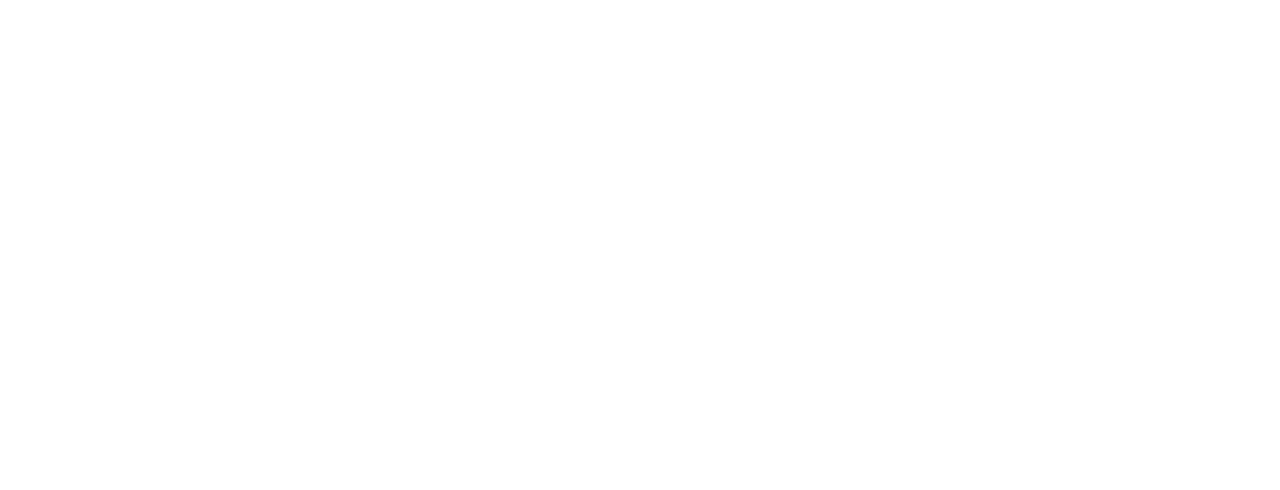
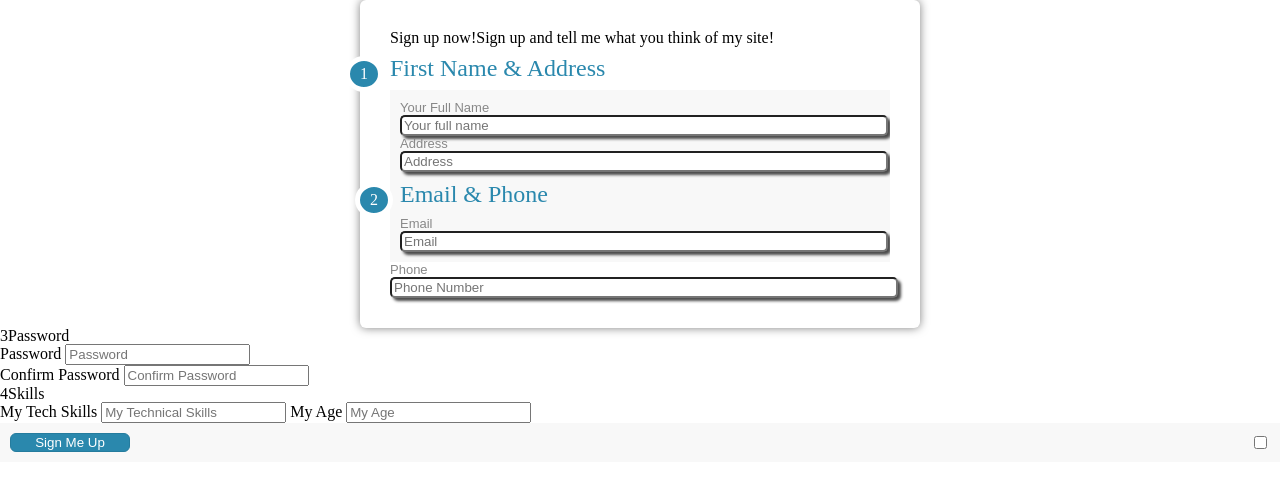
Before and after one commit to Willyb15/fancy-forms, a plain HTML site: page index.html in a window 1280 px wide. Drawn offline with Linux system fonts and the light colour scheme.

Commit message:
Created New Form, Abandoned Old
Created new form with index2.html and styles2.css. Abandoned original
index.html and styles.css forms as they were learning tools and what
started as learning tool from became a mess

```diff
--- /dev/null
+++ b/css/styles.css
@@ -0,0 +1,90 @@
+#form-wrapper{
+	width: 500px;
+	padding: 30px;
+/*padding 30 px is the same as...
+padding: 30px 30px 30px;
+padding: 30px 30px 30px 30px;
+padding-top:30px; */
+
+margin: auto;
+background-color: #fff;
+border-radius: 6px;
+box-shadow:0px 0px 10px rgba(0,0,0,0.5);
+}
+
+#sign-up h1{
+background-color: #2a88ad;
+padding: 20px 30px 15px;
+color: #fff;
+/*working with corners instead of sides with border radius*/
+border-radius: 10px 10px 0px 0px;
+text-shadow:3px 3px 3px rgba(0,0,0,.8);
+font-size: 30px;
+box-shadow: 0px 2px 2px 0px rgba(255,255,255,0.17);
+text-align: left;
+}
+
+#sign-up h1 span {
+	margin-top: 10px;
+	font-size: 14px;
+	display: block;
+}
+
+#form-wrapper .section{
+	font-size: 24px;
+	color: #2a88ad;
+	/*margin bottom: 10px;
+	  margin top: 10px;*/
+	margin: 10px 0px;
+
+
+}
+#form-wrapper .section span{
+	background-color: #2a88ad;
+	padding: 5px 10px;
+	border-radius: 50%;
+	color: #fff;
+	border: 5px solid #fff;
+	font-size: 16px;
+	margin-left: -45px;
+	position: absolute;
+
+}
+#form-wrapper label{
+	display: block;
+	font:13px Arial, sans-serif;
+	color: #888;
+}
+
+#form-wrapper input{
+	display: block;
+	box-shadow: 3px 3px 3px rgba(0,0,0,.7);
+	width: 100%;
+	border-radius: 5px;
+}
+
+.inner-wrapper{
+	background-color: black;
+}
+
+.form-wrapper{
+	padding:10px;
+	background-color: #f8f8f8;
+	overflow: hidden;
+
+}
+
+input[type=submit]{
+	background:#2a88ad;
+	border-radius: 6px;
+	color:white;
+	border: 1px solid #257c9e;
+	cursor: pointer;
+	width: 120px;
+	float: left;
+}
+
+.privacy {
+	float: right;
+	font: 12;
+}
--- /dev/null
+++ b/css/styles2.css
@@ -0,0 +1,52 @@
+html{
+	background-color: white;
+}
+body{
+	width: 100%;
+	max-width: 500px;
+	margin: auto;
+	background-color: #f4f7f8;
+	padding: 20px;
+	border-radius:10px;
+	font-family: 'Spicy Rice', cursive;
+}
+
+input, textarea, select {
+	font-family: "Spicy Rice", cursive;
+	border:none;
+	border-radius: 4px;
+	font-size: 16px;
+	margin: 0px 0px 30px 0px;
+	padding: 7px;
+	background-color: #e8eeef;
+	color:#8a97a0;
+	width:100%;
+	max-width: 100%;
+}
+
+.legend{
+	margin-bottom: 10px;
+	font-size: 26px;
+}
+
+.number{
+	background-color: #1abc9c;
+	color: #fff;
+	height: 30px;
+	width: 30px;
+	font-size: 12px;
+	margin-right: 5px;
+	text-align: center;
+	display: inline-block;
+	border-radius: 15px 15px 15px 0px;
+	line-height: 30px;
+}
+input[type="submit"]{
+	display: block;
+	padding: 19px 39px;
+	color:#fff;
+	background: #1abc9c;
+	font-size: 18px;
+	text-align: center;
+	margin-bottom: 10px;
+}
--- a/index.html
+++ b/index.html
@@ -3,10 +3,76 @@
 <head>
 	<title></title>
 <link rel="stylesheet" type="text/css" href="css/reset.css">
+<link rel="stylesheet" type="text/css" href="css/styles.css">
+
 </head>
 <body>
-	<form id="sign-up-form">
+	<div id="form-wrapper">
+		<form>
 
-	</form>
+				<h1>Sign up now!<span>Sign up and tell me what you think of my site!</span></h1>
+
+
+
+				<div class="section"><span>1</span> First Name & Address</div>
+
+				<div class="form-wrapper">
+					<label> Your Full Name
+						<input type="text" name="fullName" placeholder="Your full name" value="">
+					</label>
+				<div
+
+				</div>
+				<label>Address
+				<input type="text" name="address1" placeholder="Address" value=""></label>
+				</div>
+
+				<div class="section"><span>2</span>Email & Phone</div>
+
+					<label>Email
+					<input type="email" name="email" placeholder="Email" value=""></label>
+				</div>
+
+					<label>Phone
+					<input type="phone" name="phoneNumber" placeholder="Phone Number" value=""></label>
+				</div>
+
+				<div class="section"><span>3</span>Password</div>
+
+					<label>Password
+					<input type="password" name="password" placeholder="Password" value=""></label>
+				</div>
+
+				<div class="password-confirm-wrapper">
+					<label>Confirm Password
+					<input type="password" name="confirmPassword" placeholder="Confirm Password" value=""></label>
+				<div class="section"><span>4</span>Skills</div>
+				<div class="skills-wrapper">
+					<label> My Tech Skills
+					<input type="text" name="techSkills" placeholder="My Technical Skills" value="">
+					</label>
+					<label> My Age
+					<input type="number" name="age" placeholder="My Age" value="">
+					</label>
+
+				</div>
+
+				<div class="form-wrapper">
+					<input type="submit" value="Sign Me Up">
+					<span class="privacy">
+					<input type="checkbox" name="privacy" I agree to the terms and policies</span>
+				</div>
+
+
+
+				</div>
+
+
+			</div>
+
+
+
+		</form>
+	</div>
 </body>
 </html>
--- /dev/null
+++ b/styles.css
@@ -0,0 +1,48 @@
+/* http://meyerweb.com/eric/tools/css/reset/
+   v2.0 | 20110126
+   License: none (public domain)
+*/
+
+html, body, div, span, applet, object, iframe,
+h1, h2, h3, h4, h5, h6, p, blockquote, pre,
+a, abbr, acronym, address, big, cite, code,
+del, dfn, em, img, ins, kbd, q, s, samp,
+small, strike, strong, sub, sup, tt, var,
+b, u, i, center,
+dl, dt, dd, ol, ul, li,
+fieldset, form, label, legend,
+table, caption, tbody, tfoot, thead, tr, th, td,
+article, aside, canvas, details, embed,
+figure, figcaption, footer, header, hgroup,
+menu, nav, output, ruby, section, summary,
+time, mark, audio, video {
+	margin: 0;
+	padding: 0;
+	border: 0;
+	font-size: 100%;
+	font: inherit;
+	vertical-align: baseline;
+}
+/* HTML5 display-role reset for older browsers */
+article, aside, details, figcaption, figure,
+footer, header, hgroup, menu, nav, section {
+	display: block;
+}
+body {
+	line-height: 1;
+}
+ol, ul {
+	list-style: none;
+}
+blockquote, q {
+	quotes: none;
+}
+blockquote:before, blockquote:after,
+q:before, q:after {
+	content: '';
+	content: none;
+}
+table {
+	border-collapse: collapse;
+	border-spacing: 0;
+}
```
Also changed, not shown: index2.html (added, +53 -0 lines).
